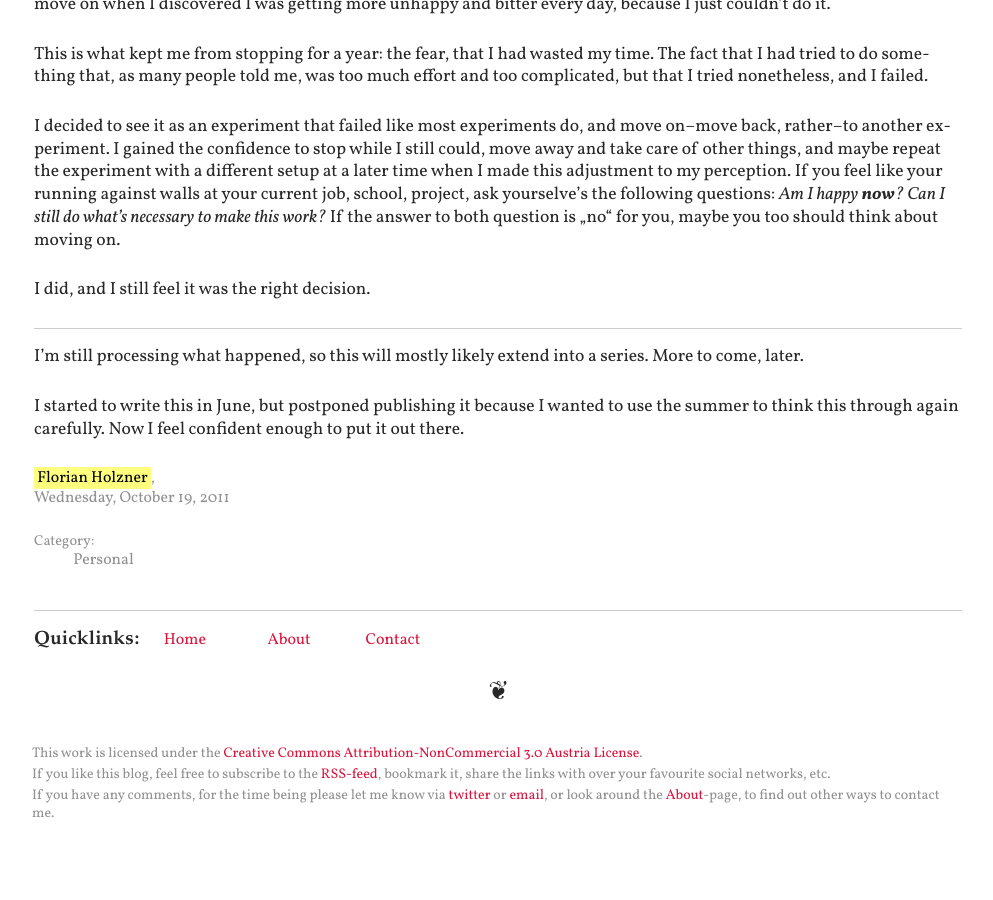
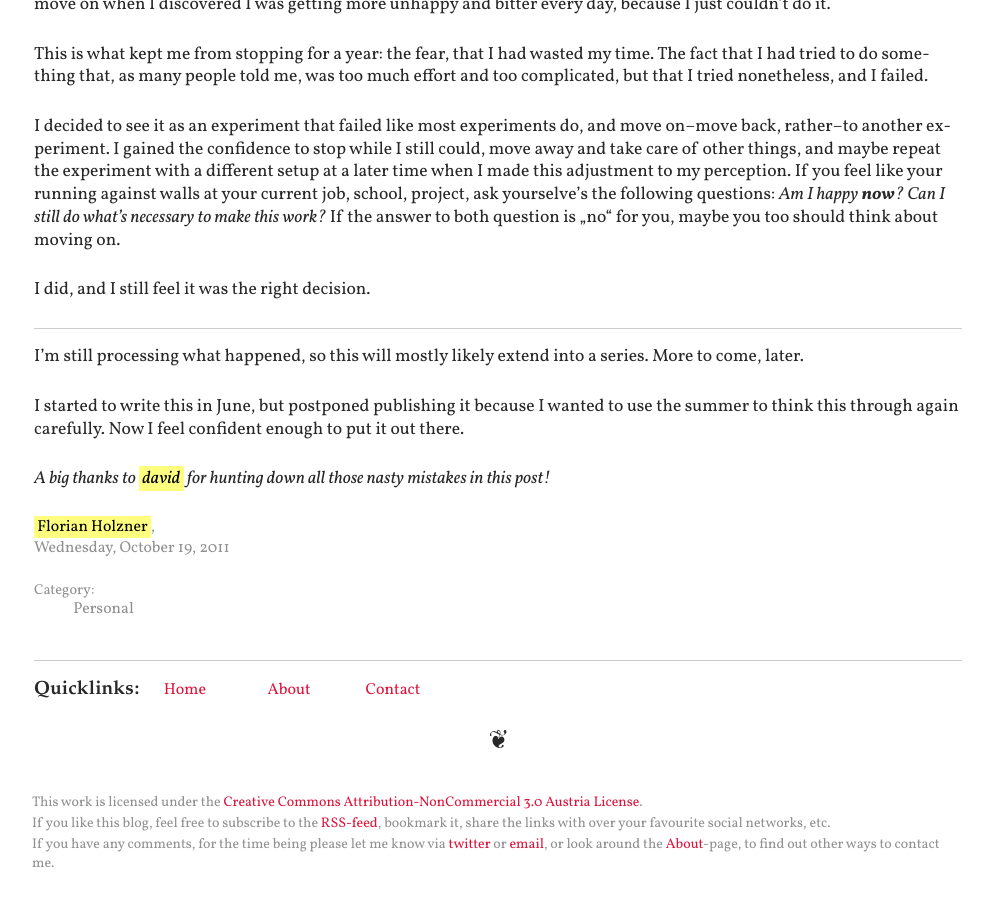
Before and after one commit to bobschi/lebobs.ch, a Jekyll site: the page built from _posts/2011-10-19-Drawing-the-Line.md, in a window 1280 px wide and 900 px high, scrolled down 1046 px. Shown: the whole window, without its empty margins (142-1135 px from the left). Built offline with Jekyll 4.4.1, drawn with Linux system fonts in a browser that asks for light colours; nearby versions of some CDN libraries; some web fonts are replaced; Markdown is read by kramdown in place of the engine named in the settings; before the commit the page ends 1896 px from its top, so only the background shows below that.

Commit message:
thanks to david

```diff
--- a/_posts/2011-10-19-Drawing-the-Line.md
+++ b/_posts/2011-10-19-Drawing-the-Line.md
@@ -34,3 +34,5 @@ I did, and I still feel it was the right decision.
 I'm still processing what happened, so this will mostly likely extend into a series. More to come, later.
 
 I started to write this in June, but postponed publishing it because I wanted to use the summer to think this through again carefully. Now I feel confident enough to put it out there.
+
+*A big thanks to [david](https://twitter.com/#!/americanandertu david's twitter profile) for hunting down all those nasty mistakes in this post!*
```
